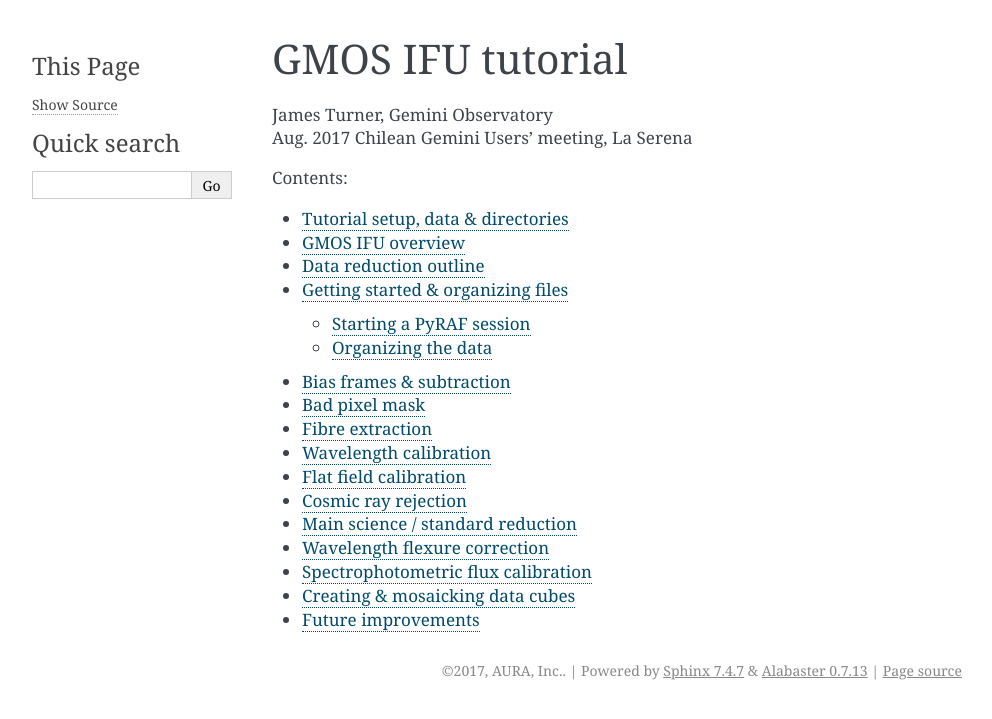
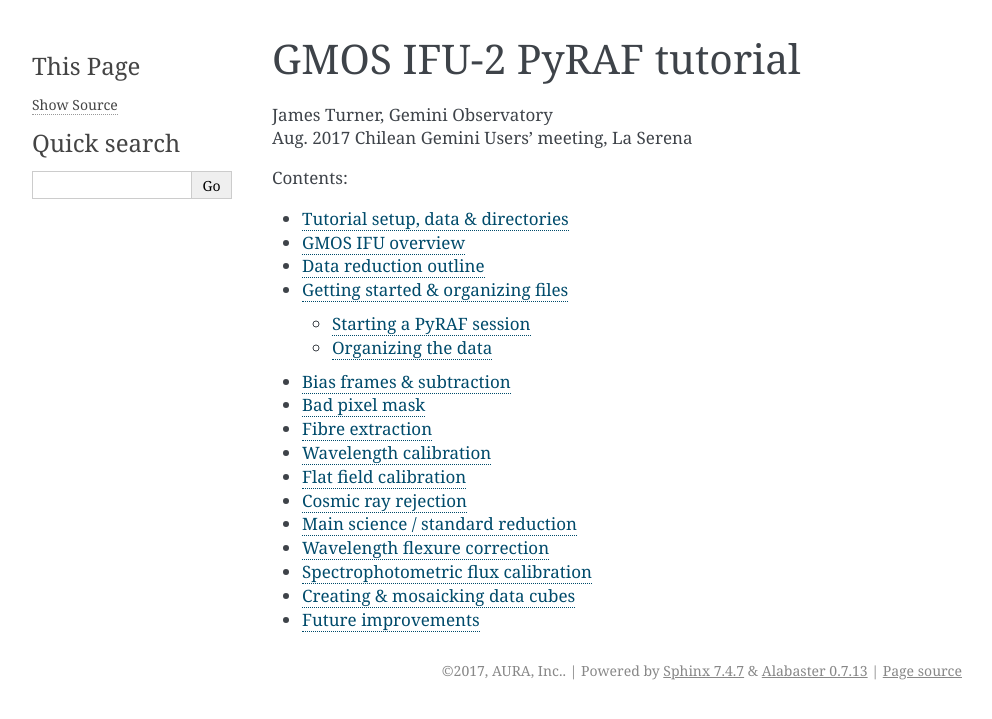
Before and after one commit to GeminiDRSoftware/GMOS_IFU_2017, a Sphinx documentation site: the page built from docs/index.rst, in a window 1280 px wide. Shown: the top 719 px of the page, without its empty margins (148-1140 px from the left). Built offline with Sphinx 7.4.7, drawn with Linux system fonts in a browser that asks for light colours; formulas are drawn with MathJax 3.

Commit message:
Qualify the name & description a bit, to distinguish it from other IFU tutorials.

```diff
--- a/docs/conf.py
+++ b/docs/conf.py
@@ -45,7 +45,7 @@ source_suffix = '.rst'
 master_doc = 'index'
 
 # General information about the project.
-project = u'GMOS IFU tutorial'
+project = u'GMOS IFU-2 PyRAF tutorial'
 copyright = u'2017, AURA, Inc.'
 author = u'AURA, Inc.'
 
@@ -54,9 +54,9 @@ author = u'AURA, Inc.'
 # built documents.
 #
 # The short X.Y version.
-version = u''
+version = u'1.1'
 # The full version, including alpha/beta/rc tags.
-release = u''
+release = u'1.1'
 
 # The language for content autogenerated by Sphinx. Refer to documentation
 # for a list of supported languages.
@@ -99,7 +99,7 @@ html_static_path = ['_static']
 # -- Options for HTMLHelp output ------------------------------------------
 
 # Output file base name for HTML help builder.
-htmlhelp_basename = 'GMOSIFUtutorialdoc'
+htmlhelp_basename = 'GMOSIFU2tutorialdoc'
 
 
 # -- Options for LaTeX output ---------------------------------------------
@@ -126,7 +126,7 @@ latex_elements = {
 # (source start file, target name, title,
 #  author, documentclass [howto, manual, or own class]).
 latex_documents = [
-    (master_doc, 'GMOSIFUtutorial.tex', u'GMOS IFU tutorial Documentation',
+    (master_doc, 'GMOSIFU2tutorial.tex', u'GMOS IFU-2 PyRAF tutorial',
      u'AURA, Inc.', 'manual'),
 ]
 
@@ -136,7 +136,7 @@ latex_documents = [
 # One entry per manual page. List of tuples
 # (source start file, name, description, authors, manual section).
 man_pages = [
-    (master_doc, 'gmosifututorial', u'GMOS IFU tutorial Documentation',
+    (master_doc, 'GMOSIFU2tutorial', u'GMOS IFU-2 PyRAF tutorial',
      [author], 1)
 ]
 
@@ -147,7 +147,7 @@ man_pages = [
 # (source start file, target name, title, author,
 #  dir menu entry, description, category)
 texinfo_documents = [
-    (master_doc, 'GMOSIFUtutorial', u'GMOS IFU tutorial Documentation',
-     author, 'GMOSIFUtutorial', 'One line description of project.',
+    (master_doc, 'GMOSIFU2tutorial', u'GMOS IFU-2 PyRAF tutorial',
+     author, 'GMOSIFU2tutorial', 'One line description of project.',
      'Miscellaneous'),
 ]
--- a/docs/index.rst
+++ b/docs/index.rst
@@ -3,8 +3,8 @@
    You can adapt this file completely to your liking, but it should at least
    contain the root `toctree` directive.
 
-GMOS IFU tutorial
-=================
+GMOS IFU-2 PyRAF tutorial
+=========================
 
 | James Turner, Gemini Observatory
 | Aug. 2017 Chilean Gemini Users' meeting, La Serena
```
